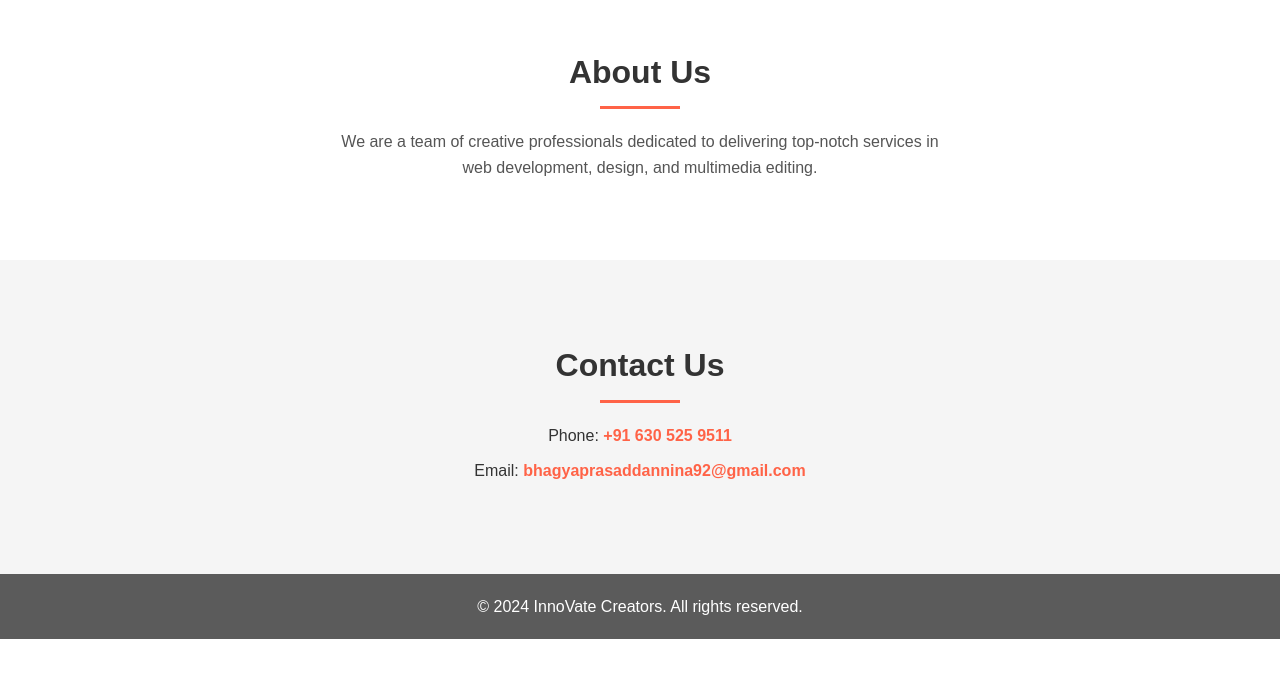
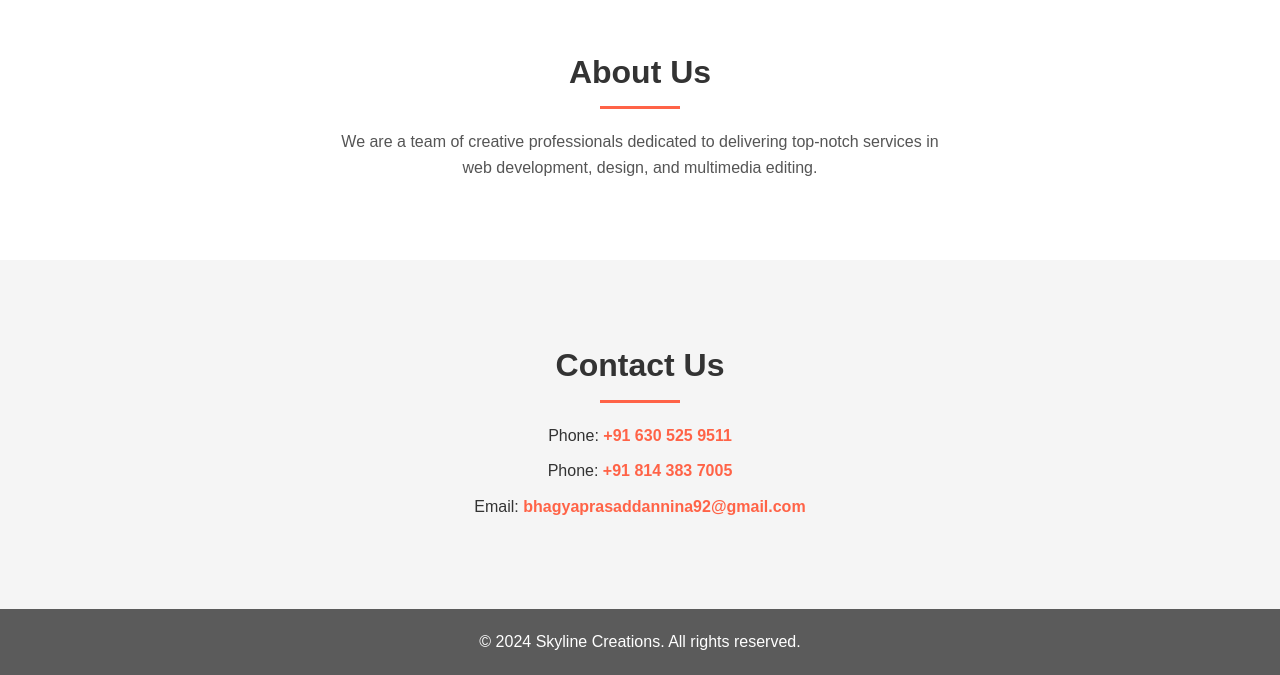
Before and after one commit to Bhagyaprasad92/intro, a plain HTML site: page index.html in a window 1280 px wide. Shown: the part 1528-2203 px from the top of the page. Before the commit the page ends 2167 px from the top, so only its background shows below. Drawn offline with Linux system fonts and the light colour scheme.

Commit message:
Update index.html

```diff
--- a/index.html
+++ b/index.html
@@ -70,12 +70,13 @@
         <h2 class="animate__fadeIn">Contact Us</h2>
         <div class="contact-info">
             <p>Phone: <a href="tel:+916305259511" class="animate__zoomIn">+91 630 525 9511</a></p>
+            <p>Phone: <a href="tel:+918143837005" class="animate__zoomIn">+91 814 383 7005</a></p>
             <p>Email: <a href="mailto:bhagyaprasaddannina92@gmail.com" class="animate__zoomIn">bhagyaprasaddannina92@gmail.com</a></p>
         </div>
     </section>
 
     <footer class="footer">
-        <p>&copy; 2024 InnoVate Creators. All rights reserved.</p>
+        <p>&copy; 2024 Skyline Creations. All rights reserved.</p>
     </footer>
 
     <!-- JavaScript for Smooth Scrolling -->
```
